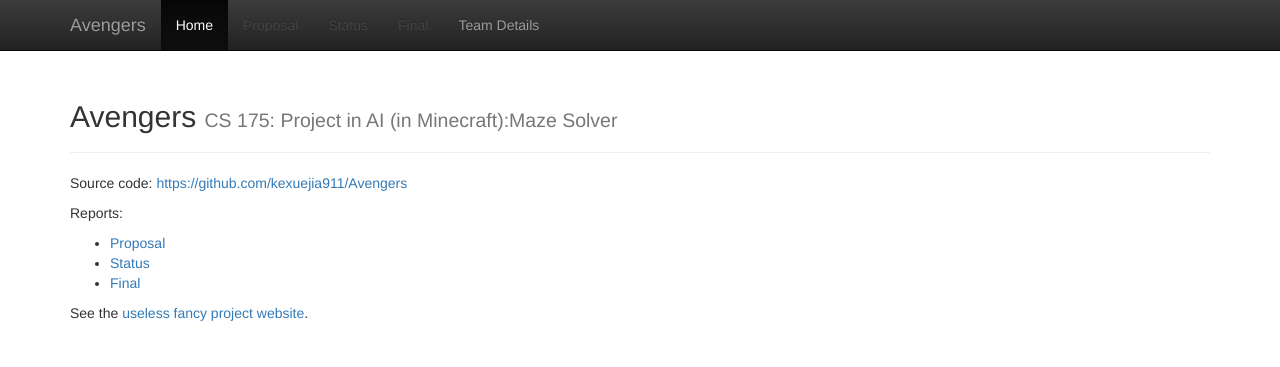
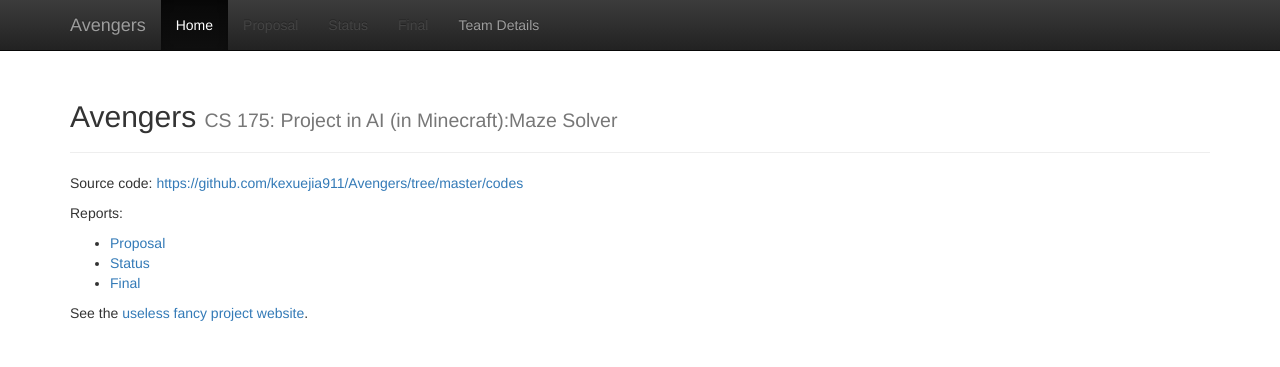
Before and after one commit to kexuejia911/Avengers, a Jekyll site: the page built from docs/index.md, in a window 1280 px wide. Shown: the top 367 px of the page. Built offline with Jekyll 4.4.1, drawn with Linux system fonts in a browser that asks for light colours; some of the changed lines change nothing that is shown.

Commit message:
Update index.md

```diff
--- a/docs/index.md
+++ b/docs/index.md
@@ -3,12 +3,12 @@
 title:  Home
 ---
 
-Source code: [https://github.com/kexuejia911/Avengers][projectlink]
+Source code: [https://github.com/kexuejia911/Avengers/tree/master/codes][projectlink]
 
 Reports:
 
-- [Proposal](https://github.com/kexuejia911/Avengers/blob/master/docs/proposal.md)
-- [Status](status.html)
+- [Proposal](https://github.com/kexuejia911/Avengers/blob/master/reports/proposal.md)
+- [Status](https://github.com/kexuejia911/Avengers/blob/master/reports/status%20report.md)
 - [Final](final.html)
 
 See the [useless fancy project website][quickref].
```
